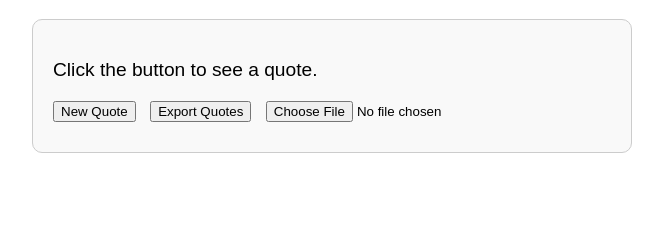
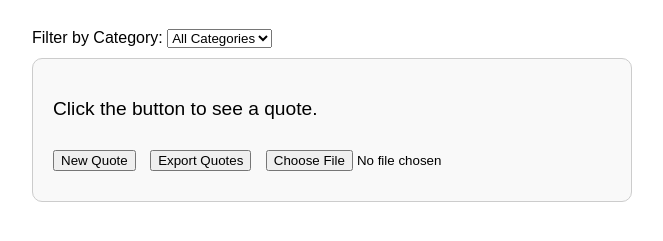
Before and after one commit to Lami14/alx_fe_javascript, a plain HTML site: page dom-manipulation/index.html in a window 1280 px wide. Shown: the part 81-322 px from the top of the page, without its empty margins (308-971 px from the left). Drawn offline with Linux system fonts and the light colour scheme.

Commit message:
Initial commit: Dynamic Quote Generator project

```diff
--- a/dom-manipulation/index.html
+++ b/dom-manipulation/index.html
@@ -20,17 +20,21 @@
       font-size: 1.2em;
       margin-bottom: 20px;
     }
-    button, input[type="file"] {
-      margin-right: 10px;
-      margin-bottom: 10px;
+    button, select, input[type="file"] {
+      margin: 10px 10px 10px 0;
     }
   </style>
 </head>
 <body>
   <h1>Dynamic Quote Generator</h1>
+
+  <label for="categoryFilter">Filter by Category:</label>
+  <select id="categoryFilter">
+    <option value="all">All Categories</option>
+  </select>
+
   <div id="quote-box">
     <p id="quote-text">Click the button to see a quote.</p>
-
     <button id="newQuoteBtn">New Quote</button>
     <button id="exportBtn">Export Quotes</button>
     <input type="file" id="importFile" accept=".json" />
```
